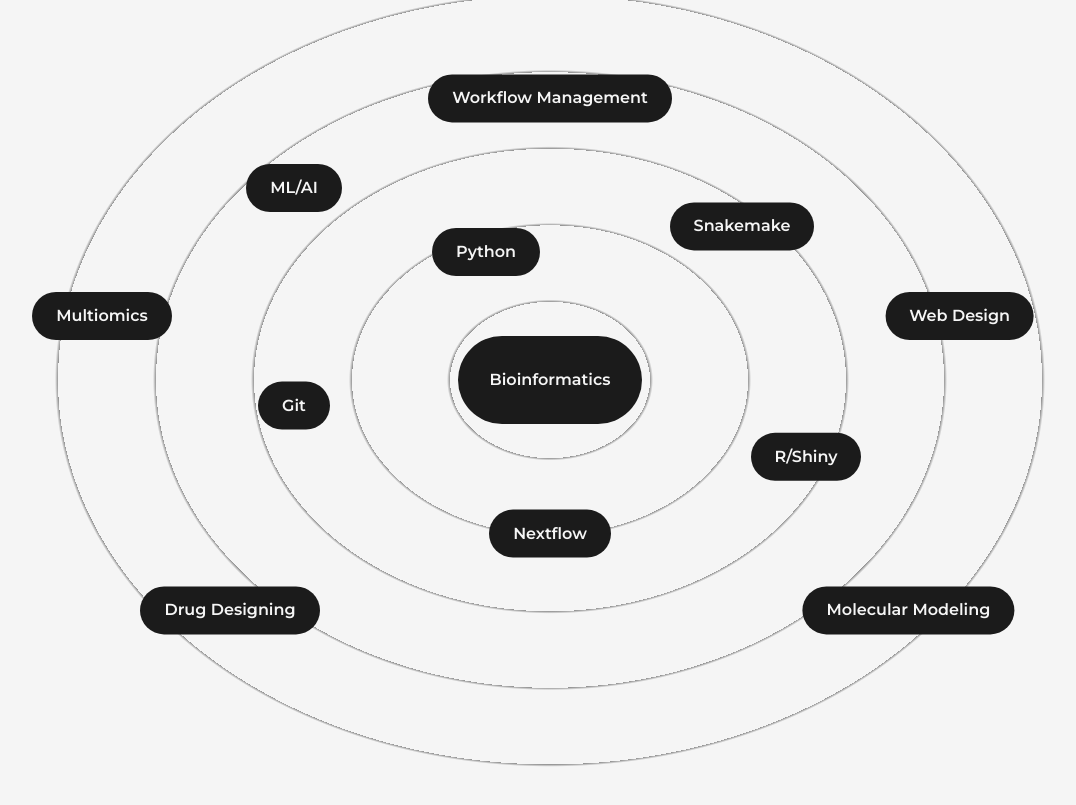
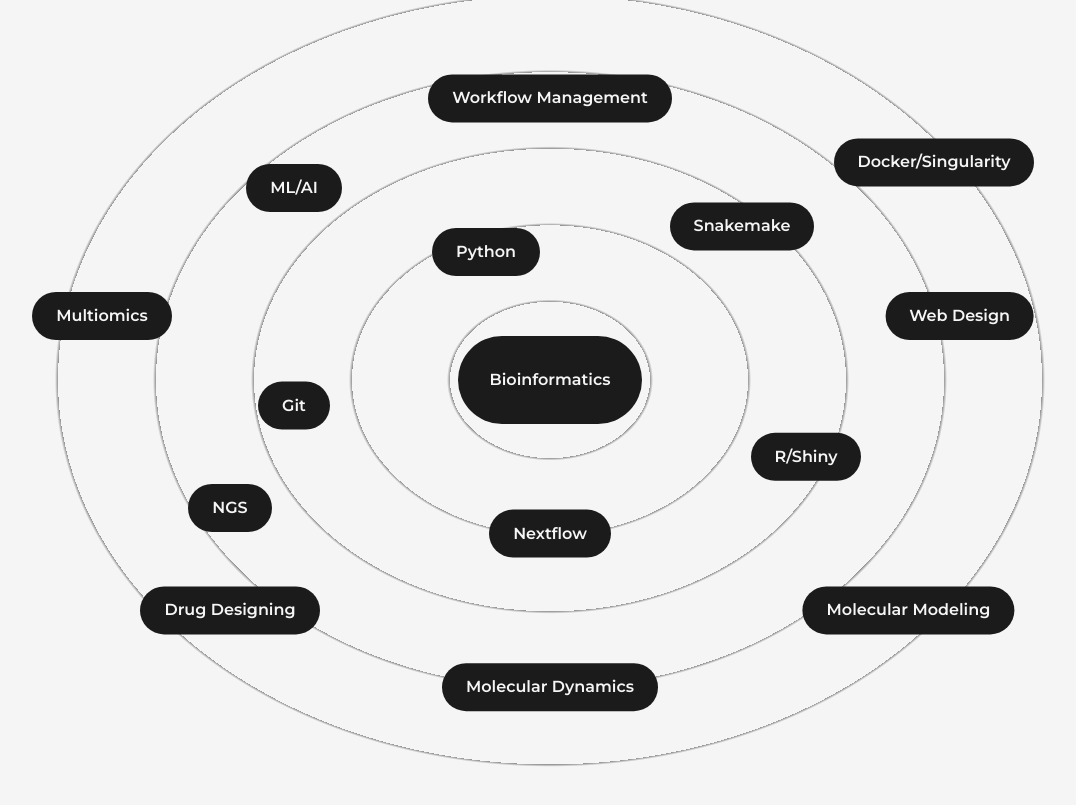
Before and after one commit to pritampanda15/Portfolio-NextJS, a Next.js app: page /about in a window 1280 px wide. Shown: the part 1667-2472 px from the top of the page, without its empty margins (90-1166 px from the left). Built offline with nearby package versions, Linux system fonts and the light colour scheme.

Commit message:
skills updated

```diff
--- a/src/components/Skills.js
+++ b/src/components/Skills.js
@@ -44,10 +44,13 @@
       </motion.div>
 
         <Skill name="Git" x="-20vw" y="2vw" />
+        <Skill name="NGS" x="-25vw" y="10vw" />
+        <Skill name="Docker/Singularity" x="30vw" y="-17vw" />
 
           <Skill name="Python" x="-5vw" y="-10vw" />
           <Skill name="R/Shiny" x="20vw" y="6vw" />
           <Skill name="Nextflow" x="0vw" y="12vw" />
+          <Skill name="Molecular Dynamics" x="0vw" y="24vw" />
           <Skill name="ML/AI" x="-20vw" y="-15vw" />
           <Skill name="Snakemake" x="15vw" y="-12vw" />
           <Skill name="Multiomics" x="-35vw" y="-5vw" />
```
